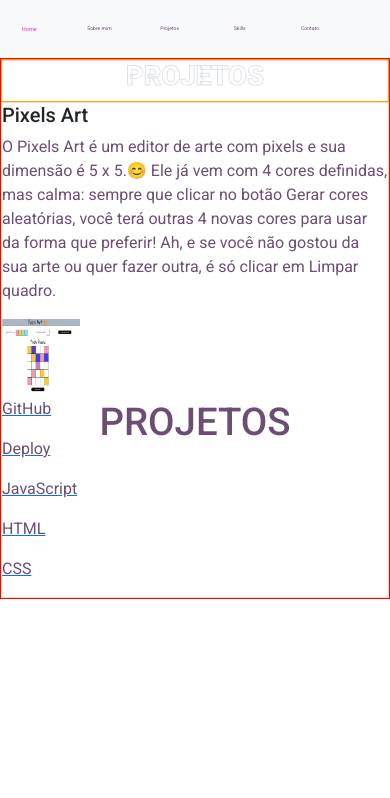
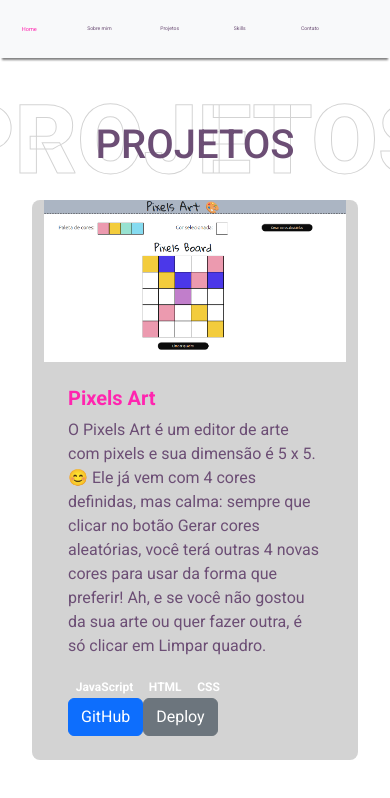
Before and after one commit to raisamrs/raisamrs.github.io, a React (Vite) app: page /projetos in a window 390 px wide. Shown: the top 798 px of the page. Built offline with nearby package versions, Linux system fonts and the light colour scheme.

Commit message:
styles: várias alterações

```diff
--- a/src/App.module.css
+++ b/src/App.module.css
@@ -5,7 +5,7 @@ html, body {
 	height: 100%;
 	margin: 0;
 	padding: 0;
-	overflow: hidden;
+	overflow: auto;
 }
 
 #root {
@@ -24,7 +24,7 @@ html, body {
 	flex-direction: column;
 	min-height: 100vh;
 	min-width: 100vw;
-	overflow: hidden; /* Impede overflow */
+	overflow: auto; /* Impede overflow */
 }
 
 .navbar {
@@ -57,18 +57,25 @@ html, body {
   -webkit-text-stroke: 1px var(--light-grey);
   color: transparent;
   font-family: 'Roboto', sans-serif;
-  font-size: 7vw;
+  font-size: 6rem;
   font-weight: 900;
   position: relative;
   text-align: center;
 }
 
+.titleContainer {
+  height: 13vh;
+	position: relative;
+}
+
 .titleFg {
   color: var(--purple);
   font-family: 'Roboto', sans-serif;
-  font-size: 2.4rem;
+  font-size: 2.5rem;
   position: absolute;
-  top: 50%;
+	top: 50%;
   left: 50%;
+	text-align: center;
   transform: translate(-50%, -50%);
+	width: 100%;
 }
--- a/src/classesNamesApp.ts
+++ b/src/classesNamesApp.ts
@@ -12,6 +12,13 @@ export const navLinkClasses = classNames(
   styles.navLink,
   styles.navLinkHover,
 );
+export const titleContainerClasses = classNames(
+  styles.titleContainer,
+  'position-relative',
+  'd-flex',
+  'align-items-center',
+  'justify-content-center',
+);
 
 export const titleBgClasses = classNames(
   styles.titleBg,
--- a/src/pages/About/About.module.css
+++ b/src/pages/About/About.module.css
@@ -20,7 +20,6 @@ p {
 }
 
 .aboutMeContainer {
-  border: 1px solid blue;
   background-color: white;
   min-width: 100vw;
   min-height: 100vh;
--- a/src/pages/About/About.tsx
+++ b/src/pages/About/About.tsx
@@ -1,7 +1,8 @@
-import { aboutMeContainerClasses, profilePictureClasses,
-  titleContainerClasses, textImageContainerClasses, textContainerClasses,
+import { aboutMeContainerClasses, profilePictureClasses, textImageContainerClasses,
+  textContainerClasses,
 } from './classesNamesAbout';
-import { titleBgClasses, titleFgClasses } from '../../classesNamesApp';
+import { titleBgClasses, titleFgClasses,
+  titleContainerClasses } from '../../classesNamesApp';
 import styles from './About.module.css';
 import picturePurpleHair from '../../assets/Raisa - cabelo lilás.png';
 
--- a/src/pages/Contact/Contact.tsx
+++ b/src/pages/Contact/Contact.tsx
@@ -1,5 +1,6 @@
 import { useForm } from '../../helpers/formHandlers';
-import { titleBgClasses, titleFgClasses } from '../../classesNamesApp';
+import { titleBgClasses, titleFgClasses,
+  titleContainerClasses } from '../../classesNamesApp';
 
 function Contact() {
   const {
@@ -20,9 +21,9 @@ function Contact() {
   } = useForm();
   return (
     <div>
-      <div>
-        <h1 className={ titleBgClasses }>Skills</h1>
-        <h2 className={ titleFgClasses }>Skills</h2>
+      <div className={ titleContainerClasses }>
+        <h1 className={ titleBgClasses }>Contato</h1>
+        <h2 className={ titleFgClasses }>Contato</h2>
       </div>
       <form
         action="https://api.staticforms.xyz/submit"
--- a/src/pages/Projects/Projects.module.css
+++ b/src/pages/Projects/Projects.module.css
@@ -1,31 +1,76 @@
+:root {
+  --dark-purple: #4B0082;
+  --light-purple: #9370DB;
+  --purple: #6c4e75;
+  --light-grey: #D3D3D3;
+  --grey: #808080;
+  --dark-grey: #2F4F4F;
+  --blue: #1E90FF;
+  --light-blue: #87CEFA;
+  --white: #FFFFFF;
+  --pink: #ff25af;
+}
+
+img {
+  width: auto;
+  height: auto;
+}
+
+.badge-info {
+  background-color: var(--light-blue);
+  color: var(--white);
+}
+
+.btn-primary {
+  background-color: var(--blue);
+  border: none;
+}
+
+.btn-secondary {
+  background-color: var(--grey);
+  border: none;
+}
+
+.cardBody {
+  padding: 1.5rem;
+}
+
+.cardsContainer {
+  display: flex;
+  flex-direction: column;
+  justify-content: center;
+}
+
 .projectCard {
-  border: 1px solid wheat
+  background-color: var(--light-grey);
+  border: none;
+  border-radius: 0.5rem;
+  width: 100%;
 }
 
 .projectContainer {
-  border: 1px solid red;
+  padding: 2rem;
+}
+
+.projectDescription {
+  color: var(--purple);
+  font-size: 1rem;
+}
+
+.projectTitle {
+  color: var(--pink);
+  font-size: 1.25rem;
+  font-weight: bold;
+}
+
+.rowCards {
+  display: flex;
+  flex-wrap: wrap;
+  gap: 1rem;
 }
 
 .titleContainer {
-  border: 1px solid orange;
-}
-
-.projectTitle {
-  -webkit-text-stroke: 1px var(--light-grey);
-  color: transparent;
-  font-family: 'Roboto', sans-serif;
-  font-size: 7vw;
-  font-weight: 900;
+  margin-bottom: 2rem;
   position: relative;
   text-align: center;
 }
-
-.projectSubtitle {
-  color: var(--purple);
-  font-family: 'Roboto', sans-serif;
-  font-size: 2.4rem;
-  position: absolute;
-  top: 50%;
-  left: 50%;
-  transform: translate(-50%, -50%);
-}
--- a/src/pages/Projects/Projects.tsx
+++ b/src/pages/Projects/Projects.tsx
@@ -1,14 +1,20 @@
+import { useState } from 'react';
 import projectsData from '../../data/projects.json';
-import styles from './Projects.module.css';
 import pixelsArt from '../../assets/pixelsArt.png';
 import { ProjectImageType } from '../../types';
-import { projectContainerClasses, titleContainerClasses } from './classesNamesProjects';
-import { titleBgClasses, titleFgClasses } from '../../classesNamesApp';
+import { cardsContainerClasses, imgProjectClasses, projectContainerClasses,
+  projectCardClasses, rowCardsClasses, cardBodyClasses, projectTechContainerClasses,
+  projectTitleClasses, projectDescriptionClasses, btnGitHubClasses, btnDeployClasses,
+} from './classesNamesProjects';
+import { titleBgClasses, titleFgClasses, titleContainerClasses,
+} from '../../classesNamesApp';
 
 function Projects() {
   const projectImages: ProjectImageType = {
     pixelsArt,
   };
+
+  const [isHovered, setIsHovered] = useState<boolean>(false);
 
   return (
     <div className={ projectContainerClasses }>
@@ -16,27 +22,53 @@ function Projects() {
         <h1 className={ titleBgClasses }>Projetos</h1>
         <h2 className={ titleFgClasses }>Projetos</h2>
       </div>
-      <div className="cards-container">
-        {projectsData.map((project, i) => (
-          <div key={ i } className={ styles.projectCard }>
-            <h5 className="projectTitle">{ project.title }</h5>
-            <p className="projectDescription">{project.description}</p>
-            <img src={ projectImages[project.id] } alt={ project.title } />
-            <a href={ project.github } target="_blank" rel="noreferrer">
-              {' '}
-              <p>GitHub</p>
-            </a>
-            <a href={ project.deploy } target="_blank" rel="noreferrer">
-              {' '}
-              <p>Deploy</p>
-              {project.technologies.map((tech, j) => (
-                <p className="technologies" key={ j }>{tech}</p>
-              ))}
-            </a>
-          </div>
-        ))}
+      <div className={ cardsContainerClasses }>
+        <div className={ rowCardsClasses }>
+          {projectsData.map((project, i) => (
+            <div
+              className={ `${projectCardClasses} ${isHovered ? 'hovered' : ''}` }
+              key={ i }
+              onMouseEnter={ () => setIsHovered(true) }
+              onMouseLeave={ () => setIsHovered(false) }
+            >
+              <img
+                className={ `${imgProjectClasses} ${isHovered ? 'hovered' : ''}` }
+                src={ projectImages[project.id] }
+                alt={ project.title }
+              />
+              <div
+                className={ `${cardBodyClasses} ${isHovered ? 'hovered' : ''}` }
+              >
+                <h5 className={ projectTitleClasses }>{project.title}</h5>
+                <p className={ projectDescriptionClasses }>{project.description}</p>
+                <div className={ projectTechContainerClasses }>
+                  {project.technologies.map((tech, j) => (
+                    <span key={ j } className="badge badge-info mr-1">{tech}</span>
+                  ))}
+                </div>
+                <a
+                  href={ project.github }
+                  className={ btnGitHubClasses }
+                  target="_blank"
+                  rel="noreferrer"
+                >
+                  GitHub
+                </a>
+                <a
+                  href={ project.deploy }
+                  className={ btnDeployClasses }
+                  target="_blank"
+                  rel="noreferrer"
+                >
+                  Deploy
+                </a>
+              </div>
+            </div>
+          ))}
+        </div>
       </div>
     </div>
   );
 }
+
 export default Projects;
--- a/src/pages/Projects/classesNamesProjects.ts
+++ b/src/pages/Projects/classesNamesProjects.ts
@@ -1,20 +1,62 @@
 import classNames from 'classnames';
 import styles from './Projects.module.css';
+
+export const btnGitHubClasses = classNames(
+  'btn',
+  'btn-primary',
+);
+
+export const btnDeployClasses = classNames(
+  'btn',
+  'btn-secondary',
+  'ml-2',
+);
+
+export const cardBodyClasses = classNames(
+  styles.cardBody,
+);
+
+export const cardsContainerClasses = classNames(
+  styles.cardsContainer,
+  'container',
+);
+
+export const imgProjectClasses = classNames(
+  'card-img-top',
+);
+export const projectCardClasses = classNames(
+  styles.projectCard,
+  'col-md-4',
+  'mb-4',
+);
 
 export const projectContainerClasses = classNames(
   styles.projectContainer,
 );
 
-export const titleContainerClasses = classNames(
-  styles.titleContainer,
+export const projectDescriptionClasses = classNames(
+  styles.projectDescription,
 );
 
-export const projectSubtitleClasses = classNames(
-  styles.projectSubtitle,
-  'position-absolute',
-  'text-uppercase',
+export const projectTechClasses = classNames(
+  'badge',
+  'badge-info',
+  'mr-1',
+);
+
+export const projectTechContainerClasses = classNames(
+  'mt-2',
 );
 
 export const projectTitleClasses = classNames(
   styles.projectTitle,
 );
+
+export const rowCardsClasses = classNames(
+  styles.rowCards,
+  'row',
+);
+
+export const titleContainerClasses = classNames(
+  styles.titleContainer,
+);
--- a/src/pages/Skills/Skills.tsx
+++ b/src/pages/Skills/Skills.tsx
@@ -1,9 +1,10 @@
-import { titleBgClasses, titleFgClasses } from '../../classesNamesApp';
+import { titleBgClasses, titleFgClasses,
+  titleContainerClasses } from '../../classesNamesApp';
 
 function Skills() {
   return (
     <div>
-      <div>
+      <div className={ titleContainerClasses }>
         <h1 className={ titleBgClasses }>Skills</h1>
         <h2 className={ titleFgClasses }>Skills</h2>
       </div>
--- a/src/reset.css
+++ b/src/reset.css
@@ -10,5 +10,5 @@
 body {
 	font-size: 100%;
 	list-style-type: none;
-	overflow: hidden;
+	overflow-x: hidden;
 }
```
